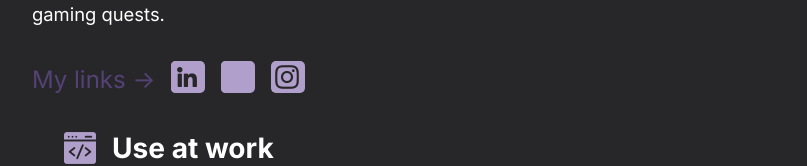
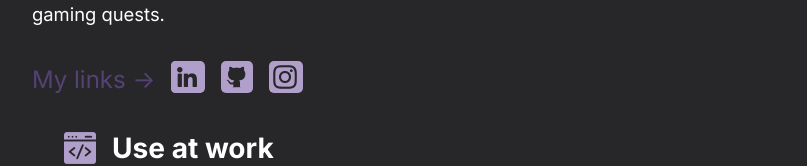
Before and after one commit to ythiago03/ythiago03-porfolio, a React (Vite) app: page / in a window 1280 px wide. Shown: the part 1604-1770 px from the top of the page, without its empty margins (128-935 px from the left). Built offline with nearby package versions, Linux system fonts and the light colour scheme.

Commit message:
Fixing github not appearing

```diff
--- a/src/App.tsx
+++ b/src/App.tsx
@@ -14,7 +14,7 @@ import './App.css';
 
 import Cv from '../public/Thiago Fidêncio.pdf';
 /* Icons */
-import githubIcon from './assets/github-icon.svg';
+import github2Icon from './assets/github2-icon.svg';
 import instagramIcon from './assets/instagram-icon.svg';
 import linkedinIcon from './assets/linkedin-icon.svg';
 import brainIcon from './assets/brain-icon.svg';
@@ -133,7 +133,7 @@ const App = () => {
                   </li>
                   <li>
                     <IconButton text="Github" href="https://github.com/ythiago03">
-                      <img src={githubIcon} alt="Link com a logo do Github" />
+                      <img src={github2Icon} alt="Link com a logo do Github" />
                     </IconButton>
                   </li>
                   <li>
--- a/src/Components/IconButton/IconButton.css
+++ b/src/Components/IconButton/IconButton.css
@@ -2,6 +2,8 @@
   border-radius: 5px;
   border: none;
   background-color: var(--lightPurple);
+  height: 32px;
+  min-width: 32px;
 }
 
 .iconButton a{
```
Also changed, not shown: src/assets/github2-icon.svg (added).
